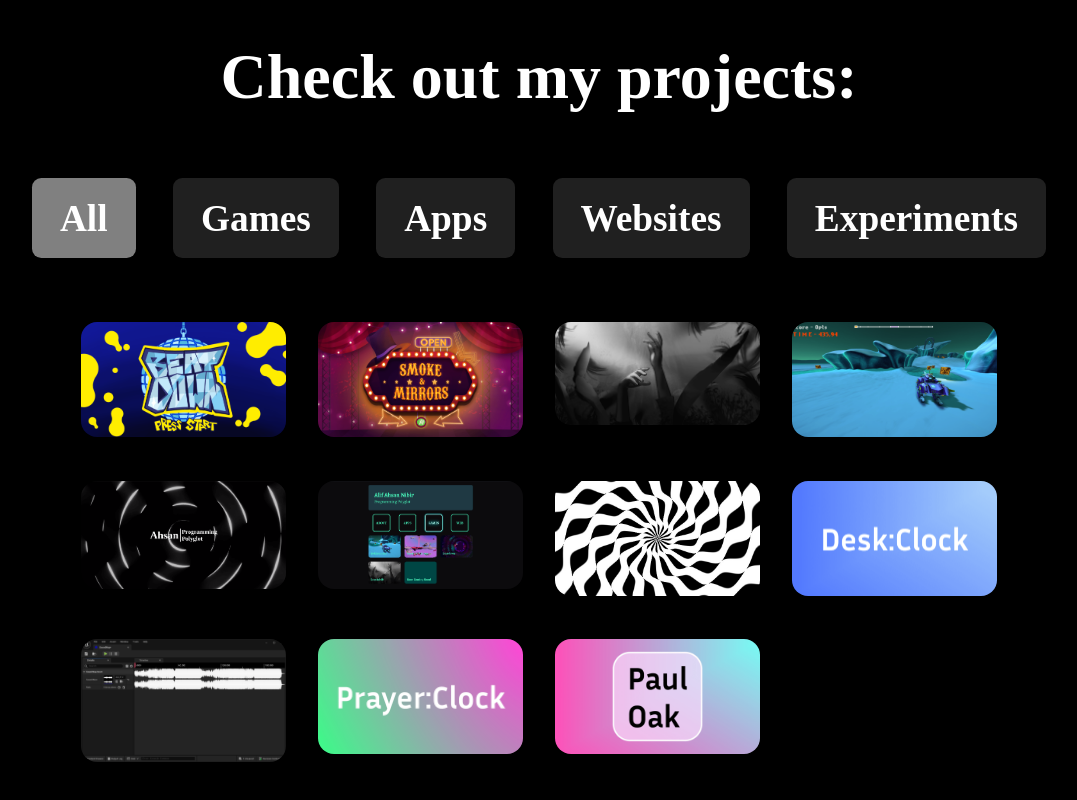
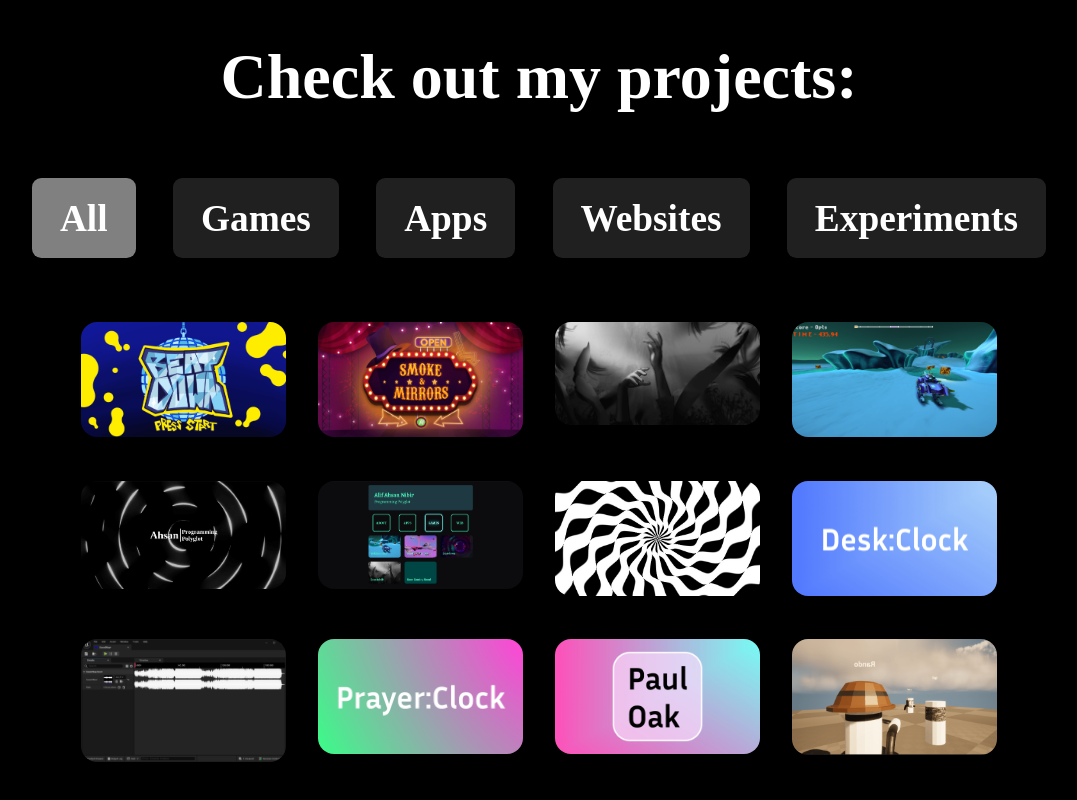
Before and after one commit to ahsan2649/portfolio2.0, a React (Vite) app: page / in a window 1280 px wide. Shown: the part 2584-3384 px from the top of the page, without its empty margins (101-1178 px from the left). Built offline with nearby package versions, Linux system fonts and the light colour scheme.

Commit message:
added another project

```diff
--- a/src/ProjectGridSection.tsx
+++ b/src/ProjectGridSection.tsx
@@ -10,6 +10,7 @@
 import CustomPlugin from "./assets/ProjectPics/customplugin.png";
 import PrayerClock from "./assets/ProjectPics/prayerclock.png";
 import PaulOak from "./assets/ProjectPics/paul_oak.png";
+import no_u from "./assets/ProjectPics/no_u.png";
 import {motion} from "framer-motion";
 
 
@@ -90,6 +91,13 @@
         title: "Paul_Oak",
         category: "Apps",
         description:"Paul_Oak is a flashcard app made in Flutter. The name is just a spin on a pronunciation of a Bengali word that means a flash. As my first project in flutter, it's merely the product of coming up with my own app to help me practice my German."
+    },
+    {
+        thumbnail: no_u,
+        images:[no_u],
+        title: "no, u",
+        category: "Games",
+        description:"'no, u' is a multiplayer mexican standoff game in Unreal Engine. As my first project, I focused on learning multiplayer game architecture by utilizing RPCs in blueprints. The biggest challenge was replicating custom enums, but later on I settled for conditionals on raw values. The mechanics are simple: the hooligan has to draw and shoot, and the sheriff has to shoot after the hooligans have drawn."
     }
 ]
 
```
Also changed, not shown: src/assets/ProjectPics/no_u.png (added).
